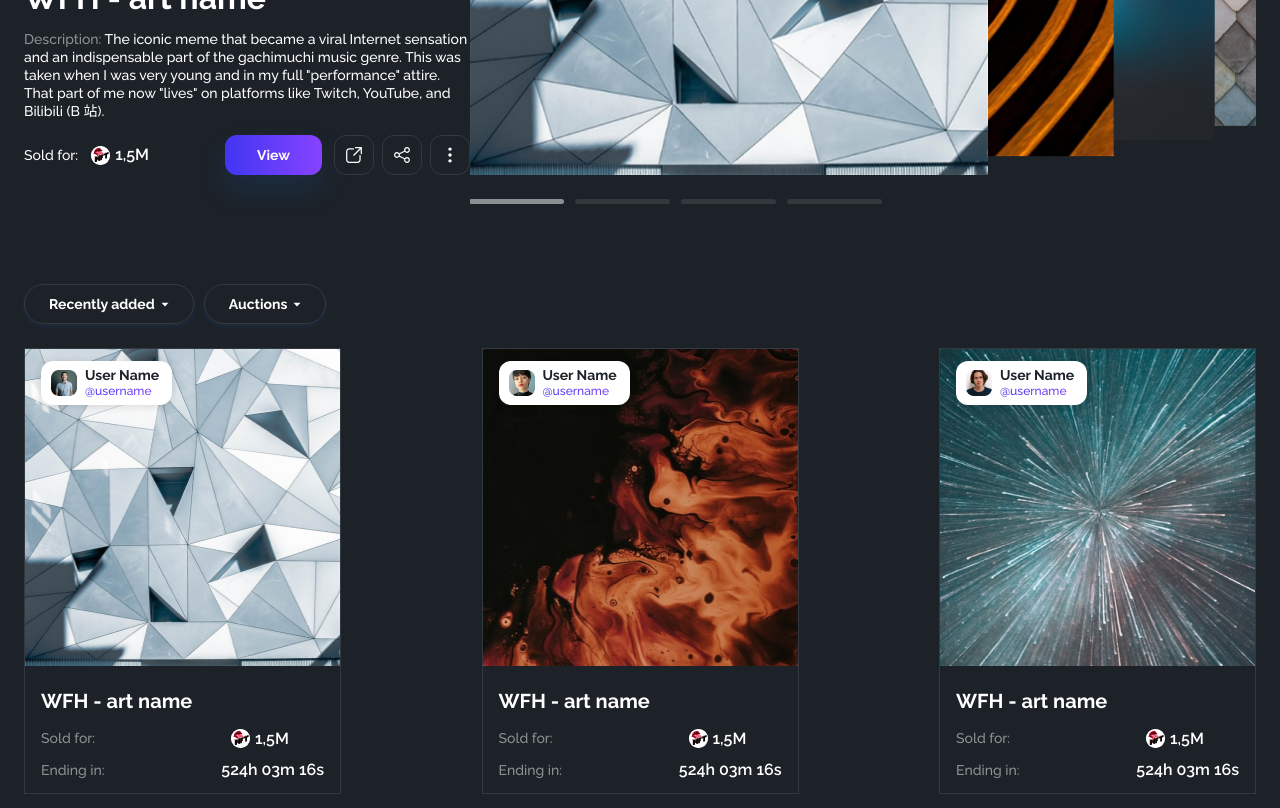
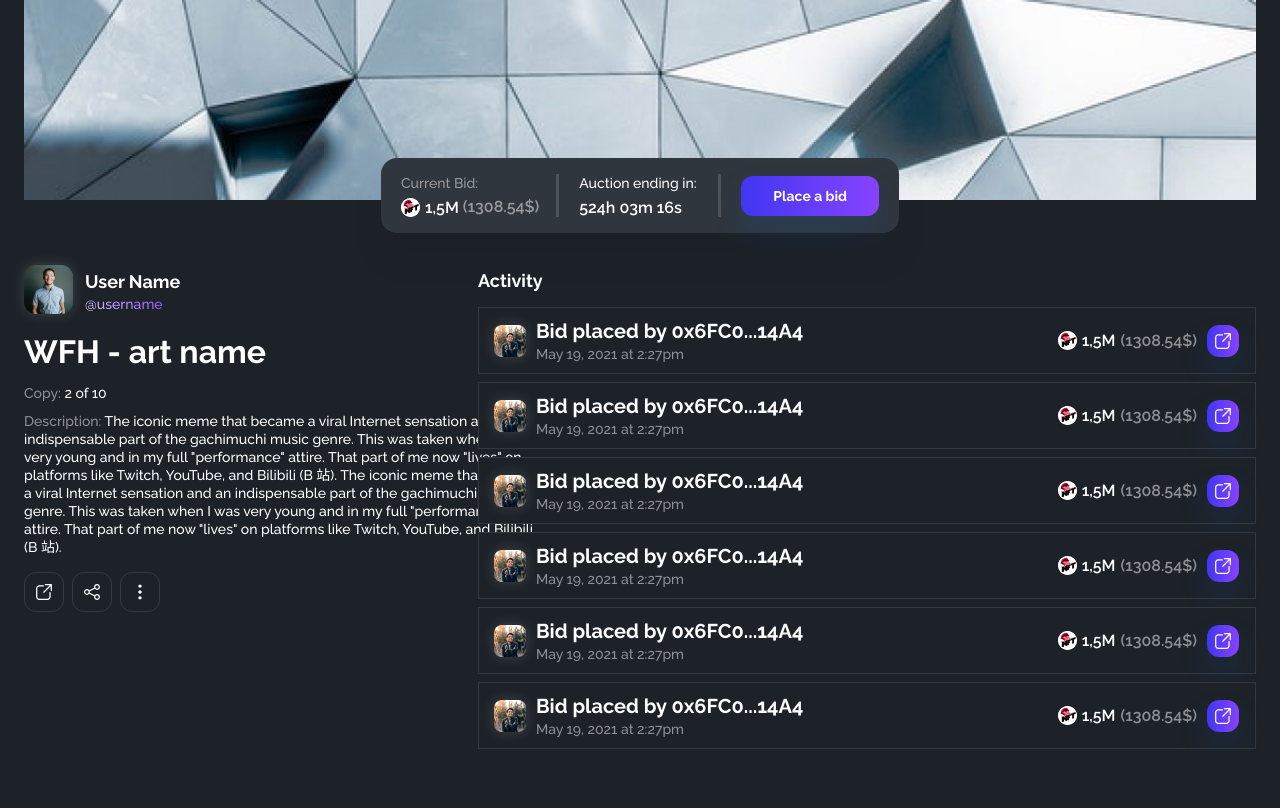
Before and after one commit to Vlas1d/TasteNFT, a React app: page / in a window 1280 px wide. Shown: the part 440-1248 px from the top of the page. Built offline with nearby package versions, Linux system fonts and the light colour scheme.

Commit message:
artwork page (final)

```diff
--- a/src/App.tsx
+++ b/src/App.tsx
@@ -1,10 +1,12 @@
 import * as React from "react";
 import Main from './components/pages/main/Main';
+import Artwork from './components/pages/artwork/Artwork';
 
 const App: React.FC = () => {
     return (
         <>
-            <Main />
+            {/* <Main /> */}
+            <Artwork />
         </>
     );
 }
--- a/src/components/common/bid.module.scss
+++ b/src/components/common/bid.module.scss
@@ -23,6 +23,10 @@
         display: flex;
         flex-direction: column;
         justify-content: center;
+
+        margin-left: -5px;
+        margin-top: 4px;
+
         span {
             margin-top: 5px;
             color: rgba(255, 255, 255, 0.50);
@@ -35,6 +39,8 @@
         margin-left: auto;
 
         & > span {
+            font-family: 'Raleway-600';
+            font-size: 16px;
             margin-left: 5px;
             margin-right: 10px;
             color: rgba(255, 255, 255, 0.50);
--- a/src/components/pages/artwork/Artwork.tsx
+++ b/src/components/pages/artwork/Artwork.tsx
@@ -0,0 +1,95 @@
+import React, { useState } from 'react';
+
+//-------styles
+import '../../../style.scss';
+import a from './artwork.module.scss';
+import b from '../../common/button.module.scss';
+//-------------
+
+//-------components
+import Header from '../../common/header/Header';
+import CurrentBid from './CurrentBid';
+import UserMiddle from '../../common/UserMiddle';
+import Bid from '../../common/Bid';
+import ArtCard from '../../common/artCard/ArtCard';
+
+//-------images
+import art from '../../../images/art.jpg';
+
+import externalLink from '../../../images/svg/external-link.svg';
+import share from '../../../images/svg/share.svg';
+import menuVertical from '../../../images/svg/menu-vertical.svg';
+
+const arts: string[] = [
+    require('../../../images/artCard/art1.jpg'),
+    require('../../../images/artCard/art2.jpg'),
+    require('../../../images/artCard/art3.jpg'),
+    require('../../../images/artCard/art4.jpg'),
+    require('../../../images/artCard/art5.jpg'),
+    require('../../../images/artCard/art6.jpg'),
+    require('../../../images/artCard/art7.jpg'),
+    require('../../../images/artCard/art8.jpg'),
+];
+const avatars: string[] = [
+    require('../../../images/small/user1.png'),
+    require('../../../images/small/user2.png'),
+    require('../../../images/small/user3.png'),
+    require('../../../images/small/user4.png'),
+    require('../../../images/small/user5.png'),
+    require('../../../images/small/user6.png'),
+    require('../../../images/small/user7.png'),
+    require('../../../images/small/user8.png'),
+];
+
+const Artwork = () => {
+    return (
+        <>
+            <div className={a.header}>
+                <Header />
+            </div>
+            <div className='wrapper'>
+                <div className={`${a.art} container`}>
+                    <img src={art} alt={art} />
+                    <div className={a.art__bid}>
+                        <CurrentBid />
+                    </div>
+                </div>
+                <div className={`${a.bid} container`}>
+                    <div className={a.bid__user}>
+                        <UserMiddle name='User Name' />
+                        <h1>WFH - art name</h1>
+                        <div className={`${a.bid__description} copy`}>
+                            <span>Copy:</span> 2 of 10
+                        </div>
+                        <div className={a.bid__description}>
+                            <span>Description: </span>The iconic meme that became a viral Internet sensation and an indispensable part of the gachimuchi music genre. This was taken when I was very young and in my full "performance" attire. That part of me now "lives" on platforms like Twitch, YouTube, and Bilibili (B 站). The iconic meme that became a viral Internet sensation and an indispensable part of the gachimuchi music genre. This was taken when I was very young and in my full "performance" attire. That part of me now "lives" on platforms like Twitch, YouTube, and Bilibili (B 站).
+                        </div>
+                        <div className={a.bid__links}>
+                            <a href='#'><img src={externalLink} alt={externalLink} /></a>
+                            <a href='#'><img src={share} alt={share} /></a>
+                            <a href='#'><img src={menuVertical} alt={menuVertical} /></a>
+                        </div>
+                    </div>
+                    <div className={a.bid__bids}>
+                        <span>Activity</span>
+                        <div>
+                            {Array.from({ length: 8 }).map(() => (
+                                <Bid />
+                            ))}
+                        </div>
+                    </div>
+                </div>
+                <div className={`${a.arts} container`}>
+                    <span>Feature works</span>
+                    <div className={a.arts__items}>
+                        {Array.from({ length: 8 }).map((_, index) => (
+                            <ArtCard artImage={arts[index]} userImage={avatars[index]} key={arts[index]} />
+                        ))}
+                    </div>
+                </div>
+            </div>
+        </>
+    );
+}
+
+export default Artwork;
--- a/src/components/pages/artwork/CurrentBid.tsx
+++ b/src/components/pages/artwork/CurrentBid.tsx
@@ -16,7 +16,7 @@ const CurrentBid = () => {
             </div>
             <div className={style.currentBid__time}>
                 <span>Auction ending in:</span>
-                <Timer targetTime={new Date('2023-08-15T18:00:00')} />
+                <Timer targetTime={new Date('2023-08-25T18:00:00')} />
             </div>
             <div className={style.currentBid__button}>
                 <Button name='Place a bid' style={buttonStyle.button} />
--- a/src/components/pages/artwork/artwork.module.scss
+++ b/src/components/pages/artwork/artwork.module.scss
@@ -0,0 +1,143 @@
+.header {
+    position: fixed;
+    top: 0px;
+    left: 0px;
+
+    width: 100vw;
+
+    z-index: 999;
+}
+
+.art {
+    position: relative;
+    display: flex;
+
+    padding-top: 96px;
+    padding-bottom: 50px;
+
+    &__bid {
+        position: absolute;
+        bottom: 17px;
+        left: 50%;
+        transform: translate(-50%, 0);
+        z-index: 1;
+    }
+}
+
+.bid {
+    position: relative;
+    display: flex;
+    padding-top: 22px;
+    padding-bottom: 30px !important;
+
+    height: 530px;
+
+    &__user {
+        display: flex;
+        flex-direction: column;
+        max-width: 517px;
+        width: 100%;
+        font-family: 'Raleway-500';
+        font-size: 14px;
+
+        margin-top: -7px;
+
+        h1 {
+            margin-top: 19px;
+        }
+        & > *:nth-child(4) {
+            margin-top: -5px;
+            margin-bottom: 16px;
+        }
+    }
+    &__description {
+        margin-top: 14px;
+        margin-bottom: 15px;
+        span {
+            color: rgba(255, 255, 255, 0.50);
+        }
+    }
+
+    &__links {
+        display: flex;
+
+        a {
+            display: flex;
+            justify-content: center;
+            align-items: center;
+            width: 40px;
+            height: 40px;
+
+            border-radius: 12px;
+            border: 1px solid rgba(255, 255, 255, 0.10);
+
+            &:not(:last-child) {
+                margin-right: 8px;
+            }
+
+            &:hover {
+                border: 1px solid rgba(255, 255, 255, 1);
+                box-shadow: 0px 0px 3px #fff;
+            }
+        }
+    }
+    &__bids {
+        position: absolute;
+        right: -13px;
+        display: flex;
+        flex-direction: column;
+
+        margin-left: auto;
+        max-width: 791px;
+        width: 100%;
+        height: 480px;
+
+        & > span {
+            font-family: 'Raleway-700';
+            font-size: 18px;
+        }
+
+        & > div {
+            display: flex;
+            flex-direction: column;
+            gap: 8px;
+
+            margin-top: 17px;
+
+            overflow-y: scroll;
+
+            &::-webkit-scrollbar {
+                width: 5px;
+            }
+
+            &::-webkit-scrollbar-thumb {
+                border-radius: 2.5px;
+                background: rgba(255, 255, 255, 0.50);
+            }
+
+            &::-webkit-scrollbar-thumb:hover {
+                background: rgba(255, 255, 255, 0.75);
+            }
+        }
+    }
+}
+
+.arts {
+    padding-top: 70px;
+    padding-bottom: 75px;
+
+    & > span {
+        font-family: 'Raleway-700';
+        font-size: 18px;
+    }
+
+    &__items {
+        display: flex;
+        justify-content: space-between;
+        flex-wrap: wrap;
+
+        gap: 16px;
+
+        margin-top: 23px;
+    }
+}
--- a/src/components/pages/artwork/currentBid.module.scss
+++ b/src/components/pages/artwork/currentBid.module.scss
@@ -3,8 +3,8 @@
     justify-content: space-between;
     align-items: center;
 
-    max-width: 518px;
-    width: 100%;
+    width: 518px;
+    //width: 100%;
     height: 75px;
     padding: 16px 20px;
 
@@ -16,7 +16,7 @@
         flex-direction: column;
         justify-content: space-between;
         border-right: 3px solid rgba(255, 255, 255, 0.15);
-        padding-right: 16px;
+        padding-right: 17px;
     }
     & > * {
         display: flex;
@@ -37,13 +37,15 @@
         & > *:last-child {
             display: flex;
             gap: 4px;
+            font-family: 'Raleway-600';
+            font-size: 16px;
             & > *:last-child {
                 color: rgba(255, 255, 255, 0.50);
             }
         }
     }
     &__time {
-
+        padding-right: 22px !important;
     }
     &__button {
         align-items: center;
--- a/src/components/pages/main/Main.tsx
+++ b/src/components/pages/main/Main.tsx
@@ -44,7 +44,7 @@ const avatars: string[] = [
     require('../../../images/small/user6.png'),
     require('../../../images/small/user7.png'),
     require('../../../images/small/user8.png'),
-]
+];
 import bigAvatar from '../../../images/userBig1.png';
 //-------------
 
```
Also changed, not shown: src/images/art.jpg (added).
